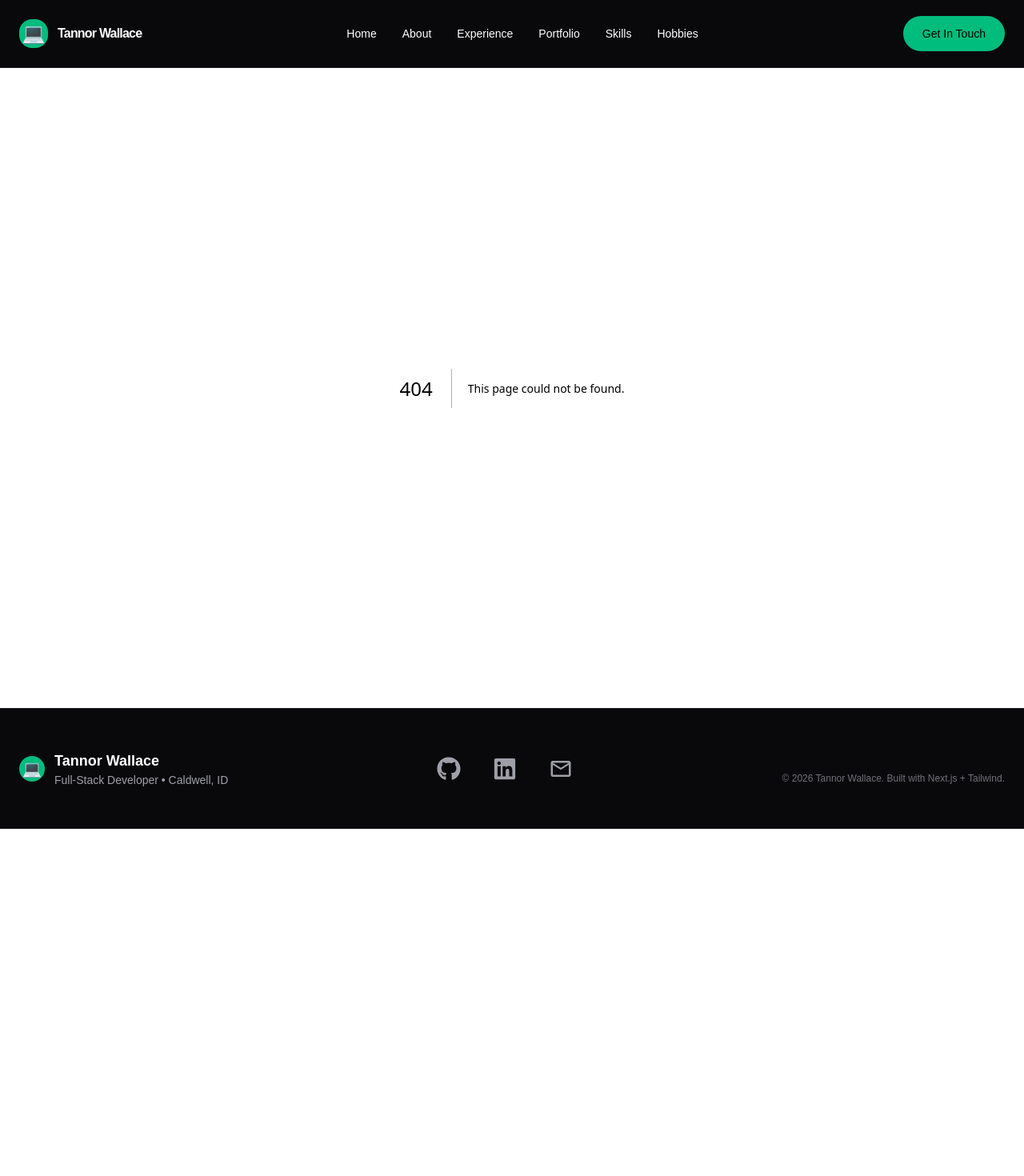
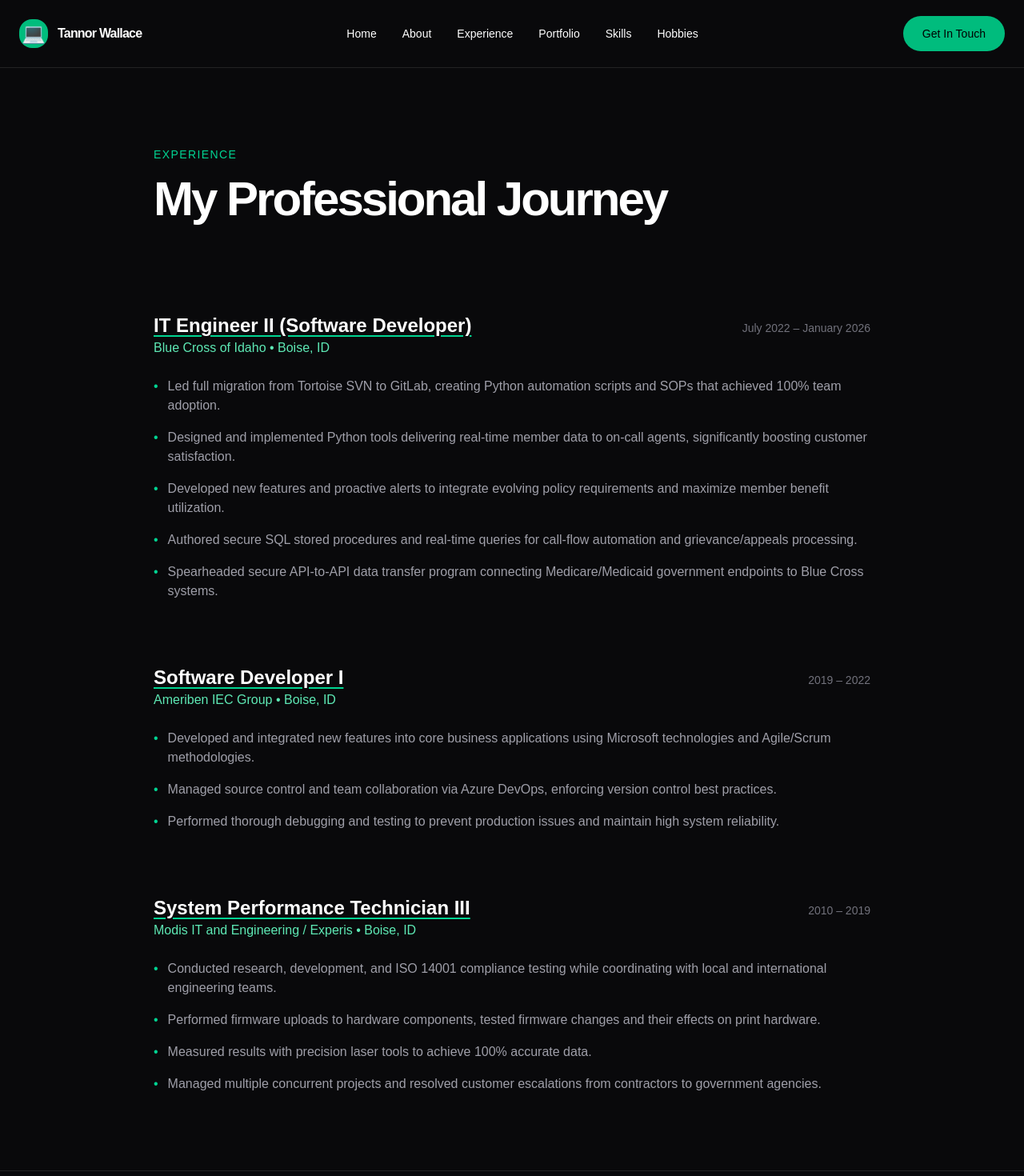
Before and after one commit to TannorWallace/tannor-portfolio, a Next.js app: page /experience in a window 1280 px wide. Before the commit this address had no page. Shown: the top 1470 px of the page at 80% size. Before the commit the page ends 1036 px from the top, so only its background shows below. Built offline with nearby package versions, Linux system fonts and the light colour scheme.

Commit message:
updates to new personal landing page

```diff
--- /dev/null
+++ b/app/experience/page.tsx
@@ -0,0 +1,6 @@
+// app/experience/page.tsx
+import Experience from '@/components/Experience';
+
+export default function ExperiencePage() {
+  return <Experience />;
+}
--- /dev/null
+++ b/app/portfolio/page.tsx
@@ -0,0 +1,6 @@
+// app/portfolio/page.tsx
+import Portfolio from '@/components/Portfolio';
+
+export default function PortfolioPage() {
+  return <Portfolio />;
+}
--- a/components/About.tsx
+++ b/components/About.tsx
@@ -12,38 +12,38 @@ export default function About() {
             </div>
 
             <h2 className="text-5xl md:text-6xl font-bold tracking-tighter text-white">
-              Hey, I&apos;m Tannor.
+              Hello, I'm Tannor.
             </h2>
 
             <div className="prose prose-invert max-w-none text-lg text-zinc-400 leading-relaxed space-y-6">
               <p>
                 I live in Caldwell, Idaho with my wife <span className="text-emerald-300">Mykala</span>,
-                our son <span className="text-emerald-300">Bridger</span>, two dogs (Harvey Dent &amp; Roman),
+                our son <span className="text-emerald-300">Bridger</span>, two dogs (Harvey Dent & Roman),
                 and three cats (Joey, Merri, and Tina).
               </p>
 
               <p>
-                I&apos;m a proud <span className="text-emerald-300">"hobby hoarder"</span>. Once something catches my interest,
-                I tend to jump straight into the deep end. Whether it&apos;s building, creating, or exploring the outdoors —
+                I'm a proud <span className="text-emerald-300">"hobby hoarder"</span>. Once something catches my interest,
+                I tend to jump straight into the deep end. Whether it's building, creating, or exploring the outdoors —
                 I love learning and making things with my hands.
               </p>
 
               <div className="pt-6">
                 <p className="text-emerald-400 font-medium mb-4">A few things that consume most of my thoughts these days:</p>
                 <ul className="grid grid-cols-1 sm:grid-cols-2 gap-y-3 text-zinc-400">
-                  <li className="flex items-start gap-x-3"><span className="text-emerald-500">→</span> Warhammer 40,000 (been hooked since 2006)</li>
-                  <li className="flex items-start gap-x-3"><span className="text-emerald-500">→</span> Woodturning on my lathe</li>
-                  <li className="flex items-start gap-x-3"><span className="text-emerald-500">→</span> 3D printing &amp; problem-solving</li>
-                  <li className="flex items-start gap-x-3"><span className="text-emerald-500">→</span> Yard work &amp; helping the bees</li>
-                  <li className="flex items-start gap-x-3"><span className="text-emerald-500">→</span> Riding my bike with no destination</li>
-                  <li className="flex items-start gap-x-3"><span className="text-emerald-500">→</span> Cooking (my love language, according to Mykala)</li>
+                  <li className="flex items-start gap-x-3"><span className="text-emerald-500">•</span> Warhammer 40,000 (been hooked since 2006)</li>
+                  <li className="flex items-start gap-x-3"><span className="text-emerald-500">•</span> Woodturning on my lathe</li>
+                  <li className="flex items-start gap-x-3"><span className="text-emerald-500">•</span> 3D printing & problem-solving</li>
+                  <li className="flex items-start gap-x-3"><span className="text-emerald-500">•</span> Yard work & helping the bees</li>
+                  <li className="flex items-start gap-x-3"><span className="text-emerald-500">•</span> Riding my bike with no destination</li>
+                  <li className="flex items-start gap-x-3"><span className="text-emerald-500">•</span> Cooking (my love language, according to Mykala)</li>
                 </ul>
               </div>
             </div>
 
             <p className="text-zinc-400 text-lg">
               Favorite color: <span className="text-emerald-300">Black</span> (with green a very close second).
-              I&apos;m friendly, a bit silly, blunt when needed, and always up for a good conversation.
+              I'm friendly, a bit weird, enthusiastic, curious, and always up for a good conversation and laugh.
             </p>
           </div>
 
--- /dev/null
+++ b/components/Experience.tsx
@@ -0,0 +1,76 @@
+// components/Experience.tsx
+export default function Experience() {
+  return (
+    <section className="py-24 bg-zinc-950 min-h-screen">
+      <div className="max-w-7xl mx-auto px-6">
+        <div className="max-w-4xl mx-auto">
+          <div className="inline-flex items-center gap-x-2 text-emerald-400 text-sm font-medium tracking-widest mb-4">
+            EXPERIENCE
+          </div>
+
+          <h1 className="text-5xl md:text-6xl font-bold tracking-tighter text-white mb-16 ">
+            My Professional Journey
+          </h1>
+
+          <div className="space-y-20 pt-12">
+            {/* Blue Cross */}
+            <div>
+              <div className="flex flex-col md:flex-row md:items-baseline justify-between gap-2 mb-6">
+                <div>
+                  <h2 className="text-2xl font-semibold text-white underline underline-offset-4 decoration-emerald-400">IT Engineer II (Software Developer)</h2>
+                  <p className="text-emerald-300">Blue Cross of Idaho • Boise, ID</p>
+                </div>
+                <p className="text-zinc-500 text-sm">July 2022 – January 2026</p>
+              </div>
+              <ul className="space-y-4 text-zinc-400">
+                <li className="flex gap-x-3"><span className="text-emerald-400">•</span> Led full migration from Tortoise SVN to GitLab, creating Python automation scripts and SOPs that achieved 100% team adoption.
+                </li>
+                <li className="flex gap-x-3"><span className="text-emerald-400">•</span> Designed and implemented Python tools delivering real-time member data to on-call agents, significantly boosting customer satisfaction.
+                </li>
+                <li className="flex gap-x-3"><span className="text-emerald-400">•</span> Developed new features and proactive alerts to integrate evolving policy requirements and maximize member benefit utilization.
+                </li>
+                <li className="flex gap-x-3"><span className="text-emerald-400">•</span> Authored secure SQL stored procedures and real-time queries for call-flow automation and grievance/appeals processing.
+                </li>
+                <li className="flex gap-x-3"><span className="text-emerald-400">•</span> Spearheaded secure API-to-API data transfer program connecting Medicare/Medicaid government endpoints to Blue Cross systems.
+                </li>
+              </ul>
+            </div>
+
+            {/* Ameriben */}
+            <div>
+              <div className="flex flex-col md:flex-row md:items-baseline justify-between gap-2 mb-6">
+                <div>
+                  <h2 className="text-2xl font-semibold text-white underline underline-offset-4 decoration-emerald-400">Software Developer I</h2>
+                  <p className="text-emerald-300">Ameriben IEC Group • Boise, ID</p>
+                </div>
+                <p className="text-zinc-500 text-sm">2019 – 2022</p>
+              </div>
+              <ul className="space-y-4 text-zinc-400">
+                <li className="flex gap-x-3"><span className="text-emerald-400">•</span> Developed and integrated new features into core business applications using Microsoft technologies and Agile/Scrum methodologies.</li>
+                <li className="flex gap-x-3"><span className="text-emerald-400">•</span> Managed source control and team collaboration via Azure DevOps, enforcing version control best practices.</li>
+                <li className="flex gap-x-3"><span className="text-emerald-400">•</span> Performed thorough debugging and testing to prevent production issues and maintain high system reliability.</li>
+              </ul>
+            </div>
+
+            {/* Modis / Experis /Contract R&D years */}
+            <div>
+              <div className="flex flex-col md:flex-row md:items-baseline justify-between gap-2 mb-6">
+                <div>
+                  <h2 className="text-2xl font-semibold text-white underline underline-offset-4 decoration-emerald-400">System Performance Technician III</h2>
+                  <p className="text-emerald-300">Modis IT and Engineering / Experis • Boise, ID</p>
+                </div>
+                <p className="text-zinc-500 text-sm">2010 – 2019</p>
+              </div>
+              <ul className="space-y-4 text-zinc-400">
+                <li className="flex gap-x-3"><span className="text-emerald-400">•</span> Conducted research, development, and ISO 14001 compliance testing while coordinating with local and international engineering teams.</li>
+                <li className="flex gap-x-3"><span className="text-emerald-400">•</span> Performed firmware uploads to hardware components, tested firmware changes and their effects on print hardware.</li>
+                <li className="flex gap-x-3"><span className="text-emerald-400">•</span> Measured results with precision laser tools to achieve 100% accurate data.</li>
+                <li className="flex gap-x-3"><span className="text-emerald-400">•</span> Managed multiple concurrent projects and resolved customer escalations from contractors to government agencies.</li>
+              </ul>
+            </div>
+          </div>
+        </div>
+      </div>
+    </section>
+  );
+}
--- a/components/Hero.tsx
+++ b/components/Hero.tsx
@@ -1,6 +1,6 @@
 // components/Hero.tsx
 'use client';
-
+import { FaDownload } from "react-icons/fa6";
 import { useState } from 'react';
 
 export default function Hero() {
@@ -16,7 +16,7 @@ export default function Hero() {
           </div>
 
           <h1 className="text-3xl md:text-5xl font-bold leading-none tracking-tighter">
-            Hello, I'm<br />Tannor Wallace
+            Howdy, I'm<br />Tannor Wallace
           </h1>
 
           <p className="text-2xl text-emerald-300 font-light">
@@ -25,26 +25,28 @@ export default function Hero() {
           </p>
 
           <p className="max-w-md text-xl text-zinc-400 leading-relaxed">
-            I build reliable systems, write clean code, and love turning complex problems into simple solutions.
+            I am able to build reliable systems, write clean code, and I love turning complex problems into simple solutions.
           </p>
 
           <div className="flex items-center gap-x-4 pt-4">
-            <button
-              onClick={() => document.getElementById('experience')?.scrollIntoView({ behavior: 'smooth' })}
-              className="bg-emerald-500 hover:bg-emerald-600 text-black font-semibold text-lg px-8 py-4 rounded-3xl flex items-center gap-x-3 transition-colors"
-            >
+            {/* Experience Button */}
+            <a
+              href="/experience"
+              className="bg-emerald-500 hover:bg-emerald-600 text-black font-semibold text-lg px-8 py-4 rounded-3xl flex items-center gap-x-3 transition-colors">
               See My Experience
-            </button>
-            <button
-              onClick={() => window.open('/resume.pdf', '_blank')}
-              className="border border-white/40 hover:border-white text-white font-medium text-lg px-8 py-4 rounded-3xl transition-colors"
-            >
-              Download Resume →
-            </button>
+            </a>
+
+            {/* Resume Download Button - FIXED */}
+            <a
+              href="resources/Tannor_Wallace_Res_050626.pdf"
+              download="Tannor_Wallace_Resume.pdf"
+              className="border border-white/40 hover:border-white text-white font-medium text-lg px-8 py-4 rounded-3xl transition-colors hover:text-emerald-400 flex items-center gap-x-3">
+              See My Resume <FaDownload />
+            </a>
           </div>
         </div>
 
-        {/* Right side - visual */}
+        {/* Ugh need a picture of me that i guess people might find not disgusting */}
         <div className="hidden md:flex justify-center">
           <div className="w-80 h-80 bg-gradient-to-br from-emerald-500/10 to-transparent rounded-3xl flex items-center justify-center border border-emerald-500/20 shadow-2xl">
             <div className="text-[140px] leading-none">💻</div> {/* Image of me here later */}
--- /dev/null
+++ b/components/Portfolio.tsx
@@ -0,0 +1,67 @@
+// components/Portfolio.tsx
+export default function Portfolio() {
+  return (
+    <section className="py-24 bg-zinc-950 min-h-screen">
+      <div className="max-w-7xl mx-auto px-6">
+        <div className="max-w-5xl mx-auto">
+          <div className="inline-flex items-center gap-x-2 text-emerald-400 text-sm font-medium tracking-widest mb-4">
+            PORTFOLIO
+          </div>
+
+          <h1 className="text-5xl md:text-6xl font-bold tracking-tighter text-white mb-16">
+            Featured Projects
+          </h1>
+
+          {/* Nails by Mykala - Main Feature */}
+          <div className="bg-zinc-900/50 border border-emerald-500/20 rounded-3xl p-8 md:p-12 mb-16">
+            <div className="grid md:grid-cols-12 gap-12 items-center">
+              <div className="md:col-span-7">
+                <div className="inline-block bg-emerald-500 text-black text-xs font-semibold px-4 py-1 rounded-2xl mb-4">
+                  Full-Stack • AI Powered
+                </div>
+                <h2 className="text-4xl font-semibold text-white mb-4">Nails by Mykala</h2>
+                <p className="text-emerald-300 mb-6">Professional nail salon web application</p>
+
+                <p className="text-zinc-400 leading-relaxed mb-8">
+                  A complete full-stack web app for a professional nail salon. Features an interactive gallery with swipe navigation,
+                  full CRUD comment system, admin panel, and an AI-powered nail art generator using Grok Imagine.
+                </p>
+
+                <div className="flex flex-wrap gap-2 mb-8">
+                  <span className="bg-zinc-800 text-zinc-300 text-sm px-4 py-2 rounded-3xl">Next.js 16</span>
+                  <span className="bg-zinc-800 text-zinc-300 text-sm px-4 py-2 rounded-3xl">Python</span>
+                  <span className="bg-zinc-800 text-zinc-300 text-sm px-4 py-2 rounded-3xl">TypeScript</span>
+                  <span className="bg-zinc-800 text-zinc-300 text-sm px-4 py-2 rounded-3xl">Tailwind CSS</span>
+                  <span className="bg-zinc-800 text-zinc-300 text-sm px-4 py-2 rounded-3xl">FastAPI</span>
+                  <span className="bg-zinc-800 text-zinc-300 text-sm px-4 py-2 rounded-3xl">PostgreSQL</span>
+                  <span className="bg-zinc-800 text-zinc-300 text-sm px-4 py-2 rounded-3xl">Cloudinary</span>
+                  <span className="bg-emerald-500/20 text-emerald-400 text-sm px-4 py-2 rounded-3xl">Grok Imagine AI</span>
+                </div>
+
+                <div className="flex gap-x-4">
+                  <a href="https://nails-by-mykala.vercel.app/" target="_blank" className="bg-emerald-500 hover:bg-emerald-600 text-black font-medium px-8 py-4 rounded-3xl transition-colors">
+                    Visit Live Site →
+                  </a>
+                  <a href="https://github.com/TannorWallace" target="_blank" className="border border-white/40 hover:border-white text-white font-medium px-8 py-4 rounded-3xl transition-colors">
+                    View on GitHub
+                  </a>
+                </div>
+              </div>
+
+              {/* Visual placeholder */}
+              <div className="md:col-span-5">
+                <div className="aspect-video bg-gradient-to-br from-emerald-500/10 to-transparent rounded-3xl border border-emerald-500/30 flex items-center justify-center text-8xl">
+                  <img src="/resources/My_works_1.png" alt="Nails by Mykala" />
+                </div>
+              </div>
+            </div>
+          </div>
+
+          <p className="text-center text-zinc-500 text-sm">
+            More projects coming soon...
+          </p>
+        </div>
+      </div>
+    </section>
+  );
+}
```
Also changed, not shown: 2 other files (tests, documents, lock files or other folders).
